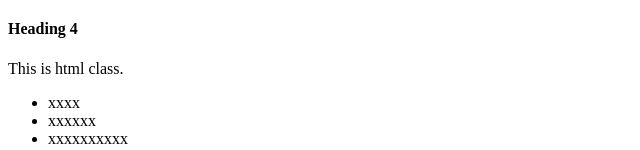
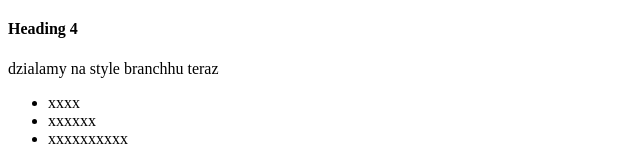
Before and after one commit to dawidpodraza/Frontend, a plain HTML site: page index.html in a window 1280 px wide. Shown: the part 325-475 px from the top of the page, without its empty margins (0-640 px from the left). Drawn offline with Linux system fonts and the light colour scheme.

Commit message:
Zmiana p

```diff
--- a/index.html
+++ b/index.html
@@ -14,7 +14,7 @@
                 <h2>Heading 2</h2>
                 <h3>Heading 3</h3>
                 <h4>Heading 4</h4>
-                <p>This is html class.</p>
+                <p>dzialamy na style branchhu teraz</p>
                 <ul>
                     <li>xxxx</li>
                     <li>xxxxxx</li>
```
